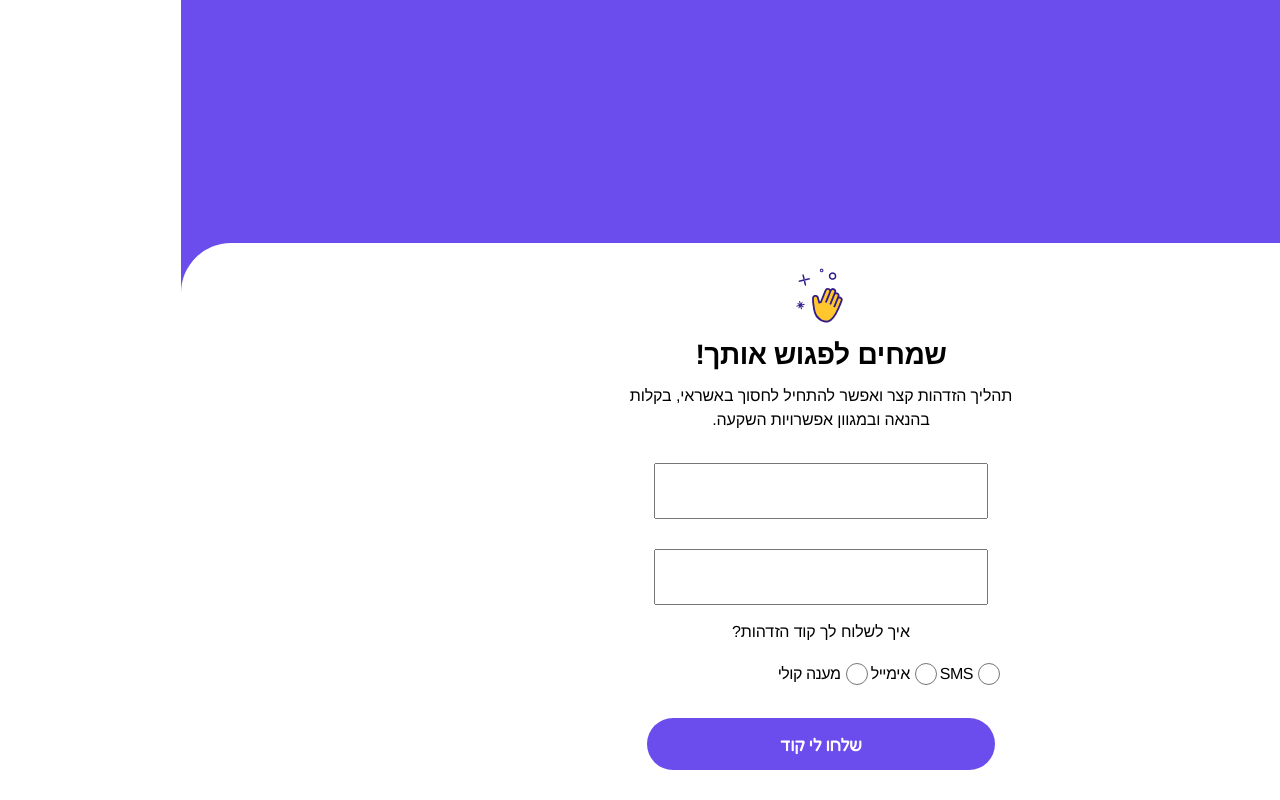
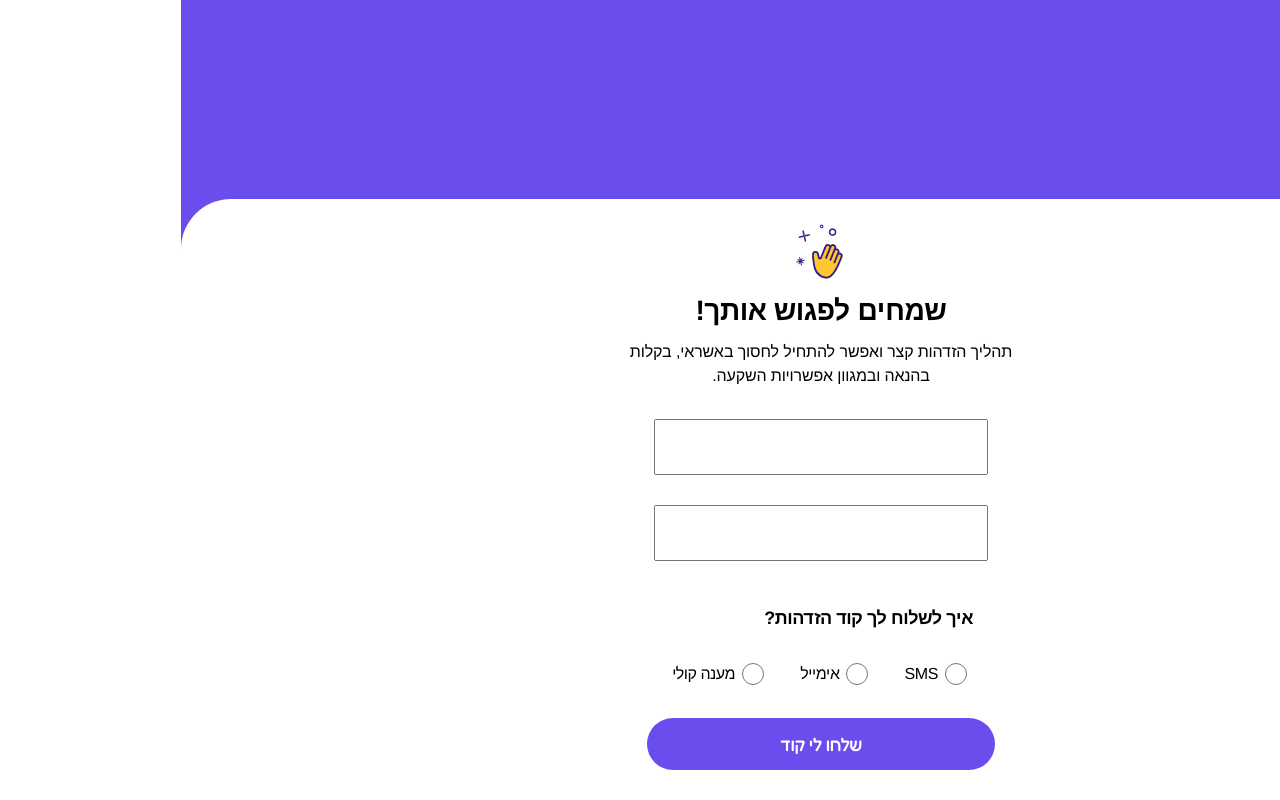
Before and after one commit to dorrang/saveme, a Vue app: page /#/get-started in a window 1280 px wide. Built offline with nearby package versions, Linux system fonts and the light colour scheme.

Commit message:
gett started screen

```diff
--- a/src/assets/styles/components/_get-started.scss
+++ b/src/assets/styles/components/_get-started.scss
@@ -31,6 +31,16 @@
 
     }
 
+    h4 {
+        font-family: 'Arimo';
+        font-style: normal;
+        font-weight: 700;
+        font-size: 18px;
+        line-height: 24px;
+        text-align: right;
+        margin: 30px;
+    }
+
     .auth-form {
         display: flex;
         flex-direction: column;
@@ -39,7 +49,6 @@
             width: 334px;
             height: 56px;
             margin: 15px;
-
         }
 
         .radio {
@@ -49,11 +58,19 @@
             font-style: normal;
             font-weight: 400;
             font-size: 16px;
+            justify-content: space-evenly;
+
+            div {
+                display: flex;
+            }
+
+
 
             .radio-btn {
                 width: 22px;
                 height: 22px;
                 color: #6A4DEC;
+                margin-left: 7px;
             }
 
         }
--- a/src/views/get-started.vue
+++ b/src/views/get-started.vue
@@ -13,14 +13,20 @@
         <input class="txt-input" type="number" name="" />
         <input class="txt-input" type="number" name="" />
 
-        <p>איך לשלוח לך קוד הזדהות?</p>
+        <h4>איך לשלוח לך קוד הזדהות?</h4>
         <div class="radio">
+          <div>
             <input class="radio-btn" type="radio" name="" value="sms" />
             <label for="">SMS</label>
+          </div>
+          <div>
             <input class="radio-btn" type="radio" name="" value="email" />
             <label for="">אימייל</label>
+          </div>
+          <div>
             <input class="radio-btn" type="radio" name="" value="voicemsg" />
             <label for="">מענה קולי</label>
+          </div>
         </div>
       </form>
 
```
Lines whose indentation alone changed are shown as unchanged.
